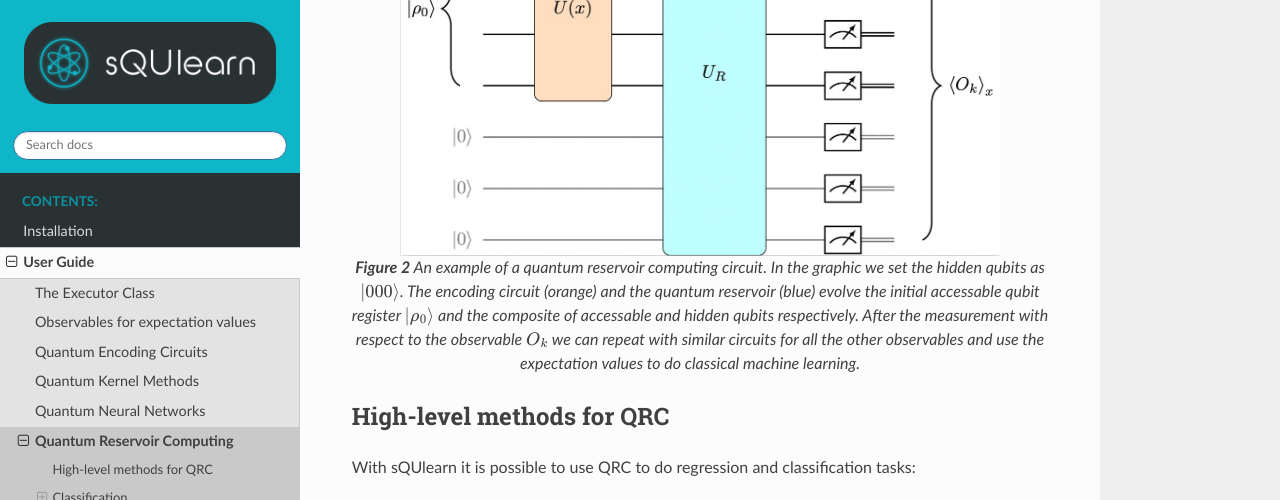
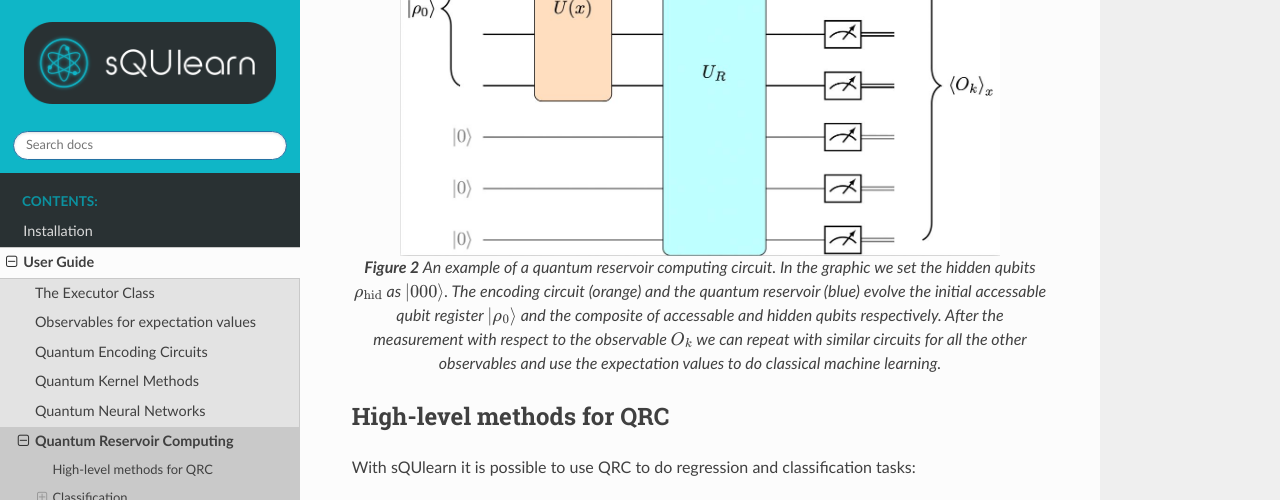
Before and after one commit to sQUlearn/squlearn, a Sphinx documentation site: the page built from docs/user_guide/quantum_reservoir_computing.rst, in a window 1280 px wide and 1400 px high, scrolled down 1117 px, cut to the strip 0-500 px from the top of the window. Built offline with Sphinx 7.4.7 and the Read the Docs theme 3.1.0, drawn with Linux system fonts in a browser that asks for light colours; pages that are not in the unit, such as notebooks, are missing from menus; some of the changed text lies outside the part shown.

Commit message:
QRC user guide: typos

```diff
--- a/docs/user_guide/quantum_reservoir_computing.rst
+++ b/docs/user_guide/quantum_reservoir_computing.rst
@@ -48,7 +48,7 @@ optimizes the readout vectors via cheaper algorithms.
     :width: 600
     :align: center
 
-    **Figure 2** An example of a quantum reservoir computing circuit. In the graphic we set the hidden qubits as :math:`\ket{000}`.
+    **Figure 2** An example of a quantum reservoir computing circuit. In the graphic we set the hidden qubits :math:`\rho_{\mathrm{hid}}` as :math:`\ket{000}`.
     The encoding circuit (orange) and the quantum reservoir (blue) evolve the initial accessable qubit register :math:`\ket{\rho_0}` and
     the composite of accessable and hidden qubits respectively. After the measurement with respect to the observable :math:`O_k` we can
     repeat with similar circuits for all the other observables and use the expectation values to do classical machine learning.
```
Also changed, not shown: other parts of docs/user_guide/quantum_reservoir_computing.rst (+1 -1 lines).
